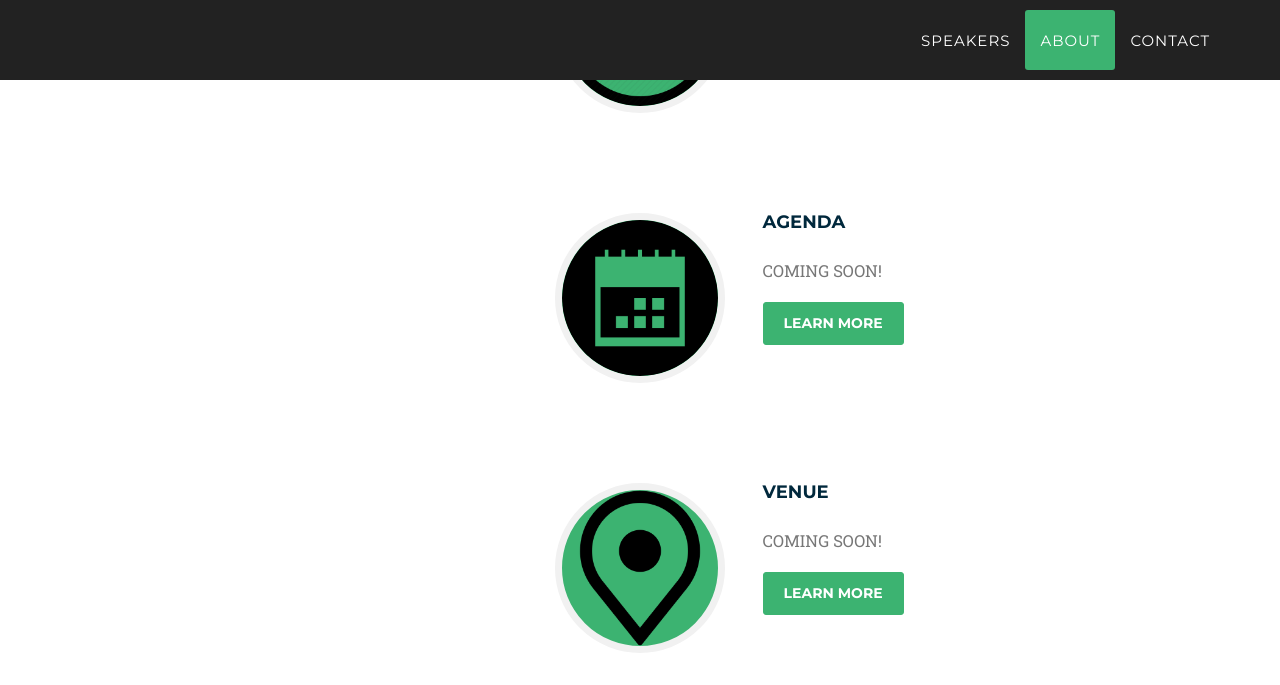
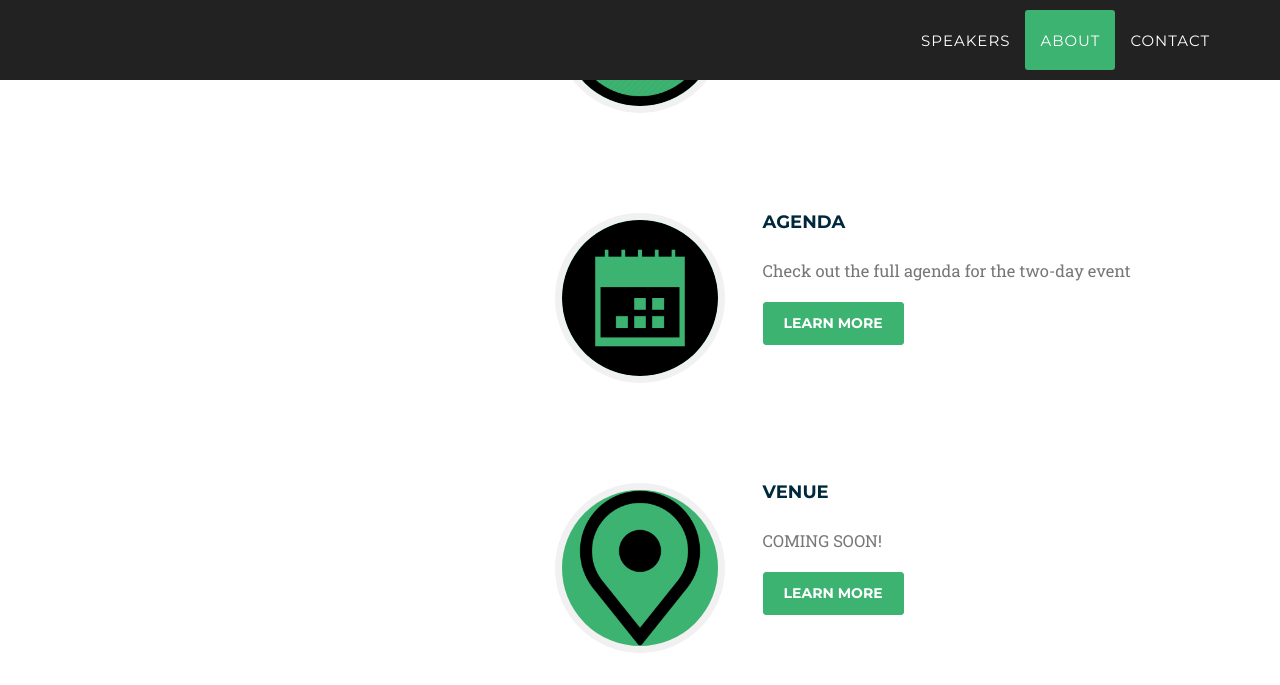
Before and after one commit to melvinchng/event-jekyll-theme, a Jekyll site: the page built from index.html, in a window 1280 px wide and 900 px high, scrolled down 5741 px. Shown: the top 685 px of the window. Built offline with Jekyll 4.4.1, drawn with Linux system fonts in a browser that asks for light colours; some web fonts are replaced.

Commit message:
Update agenda

```diff
--- a/_data/twenty_17/home_about_data.yml
+++ b/_data/twenty_17/home_about_data.yml
@@ -7,7 +7,7 @@
 - inverted: timeline-inverted
   img: icon-agenda.jpeg
   name: Agenda
-  info: COMING SOON!
+  info: Check out the full agenda for the two-day event
   link: /agenda
 - inverted: timeline-inverted
   img: icon-venue.jpeg
```
